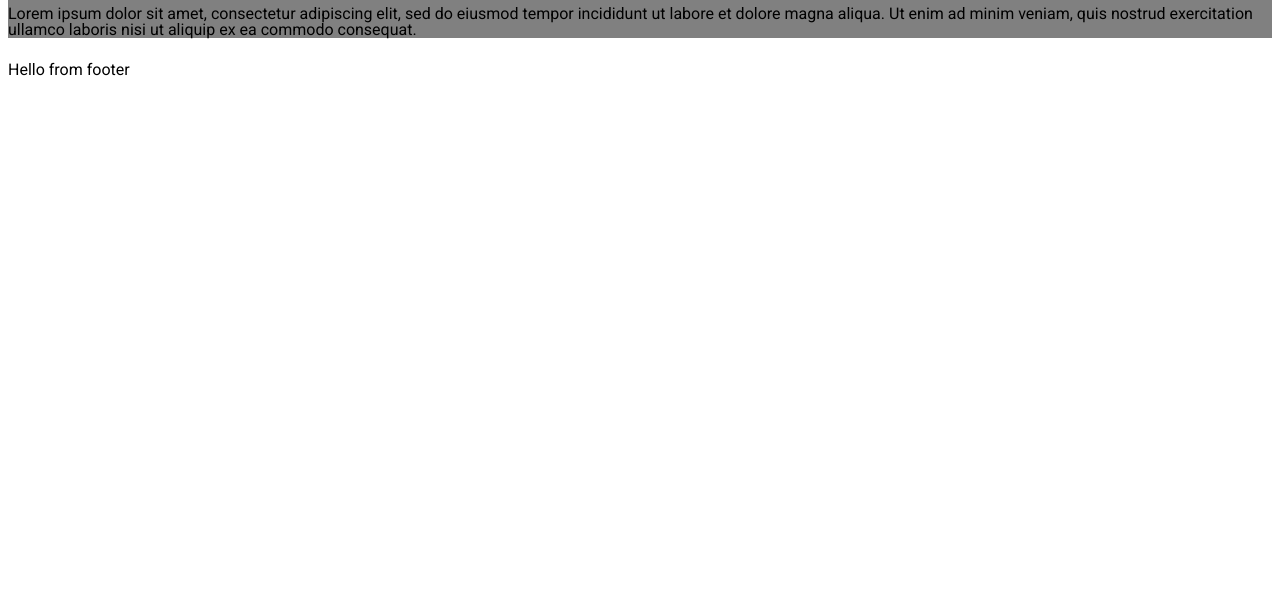
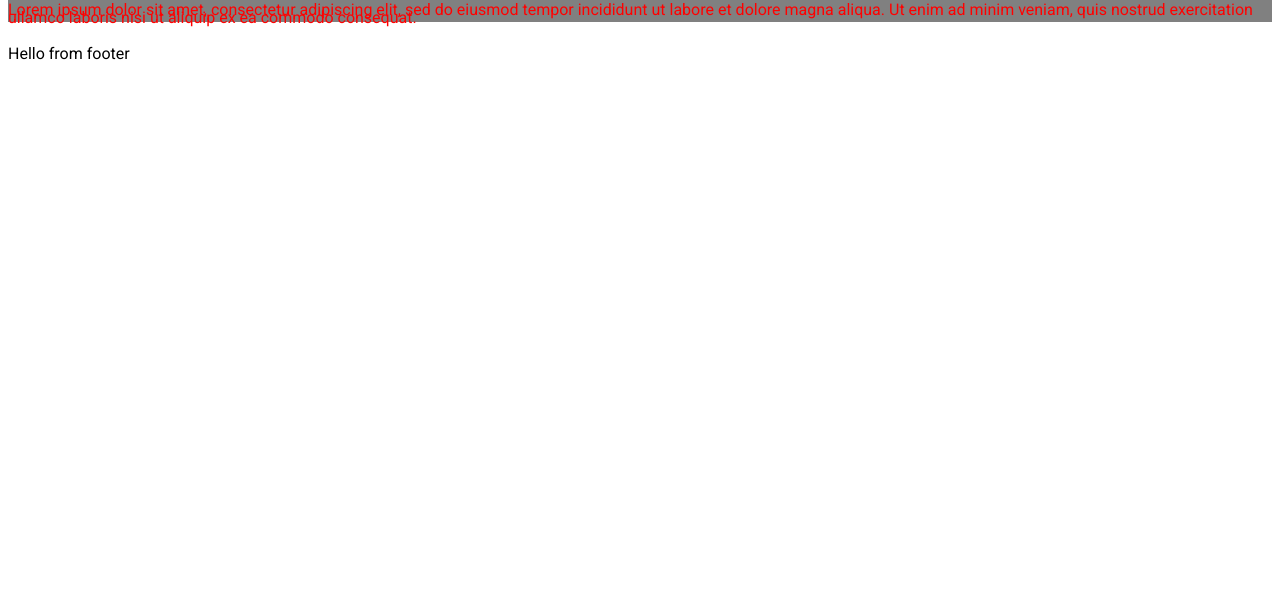
Before and after one commit to sernould/gatsby-exemple, a Gatsby site: page /blog in a window 1280 px wide. Shown: the part 186-800 px from the top of the page. Built offline with nearby package versions, Linux system fonts and the light colour scheme; Gatsby itself is replaced by a stand-in of ours.

Commit message:
blog text, black to red

```diff
--- a/src/components/layout.css
+++ b/src/components/layout.css
@@ -14,8 +14,8 @@ p {
 }
 
 .blog-text {
-    color:black;
-    line-height: 1;
+    color:red;
+    line-height: 0.5;
 }
 .products-text {
     color:green;
```
